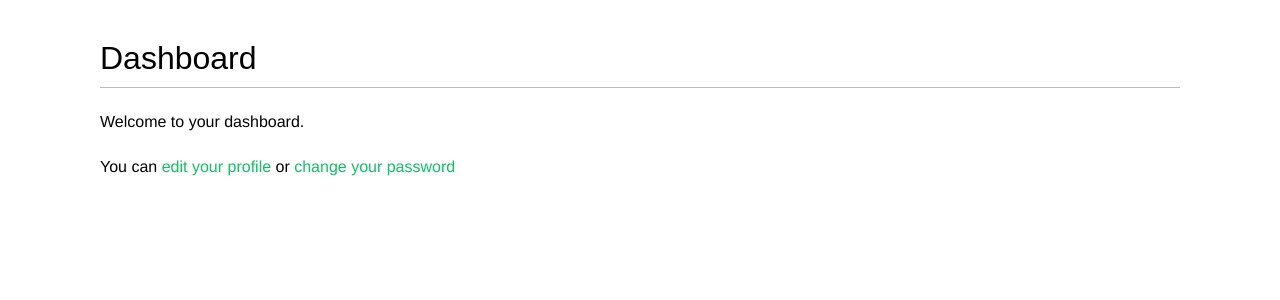
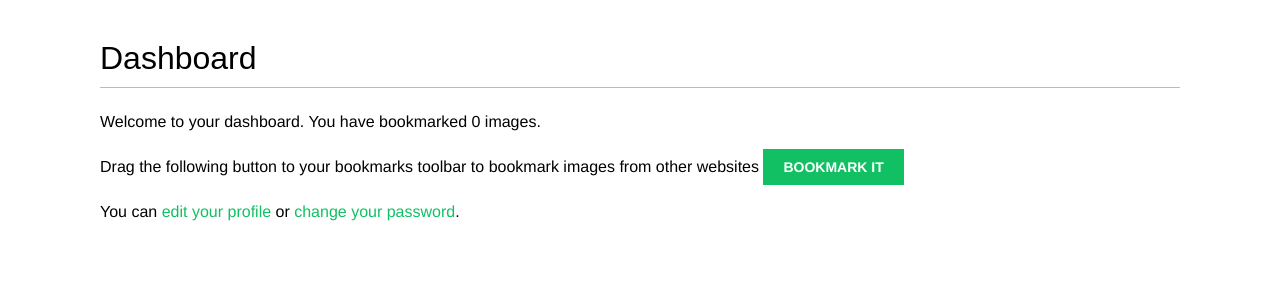
Before and after one commit to sudonetizen/socweb, a Django app: page /account/ in a window 1280 px wide. Shown: the part 48-348 px from the top of the page. Run offline with Django 5.2, Linux system fonts and the light colour scheme; the visitor is signed in with stand-in values (Sample User, id 1); data that the repository does not hold is empty; some web fonts are replaced.

Commit message:
add bookmarklet launcher

```diff
--- /dev/null
+++ b/templates/bookmarklet_launcher.js
@@ -0,0 +1,10 @@
+(function(){
+    if(!window.bookmarklet) {
+        bookmarklet_js = document.body.appendChild(document.createElement('script'));
+        bookmarklet_js.src = '//127.0.0.1:8000/static/js/bookmarklet.js?r='+Math.floor(Math.random()*9999999999999999);
+        window.bookmarklet = true;
+    }
+    else {
+        bookmarkletLaunch();
+    }
+})();
--- a/templates/dashboard.html
+++ b/templates/dashboard.html
@@ -1,9 +1,16 @@
 {% extends 'base.html' %}
+{% load static %}
 
 {% block title %}Dashboard{% endblock %}
 
 {% block content %}
     <h1>Dashboard</h1>
-    <p>Welcome to your dashboard.</p>
-    <p>You can <a href="{% url 'edit' %}">edit your profile</a> or <a href="{% url 'password_change' %}">change your password</a></p>
+
+    {% with total_images_created=request.user.images_created.count %}
+        <p>Welcome to your dashboard. You have bookmarked {{ total_images_created }} image{{ total_images_created|pluralize }}.</p>
+    {% endwith %}
+
+    <p>Drag the following button to your bookmarks toolbar to bookmark images from other websites <a href="javascript:{% include 'bookmarklet_launcher.js' %}" class="button">Bookmark it</a></p>
+
+    <p>You can <a href="{% url 'edit' %}">edit your profile</a> or <a href="{% url 'password_change' %}">change your password</a>.</p>
 {% endblock %}
```
